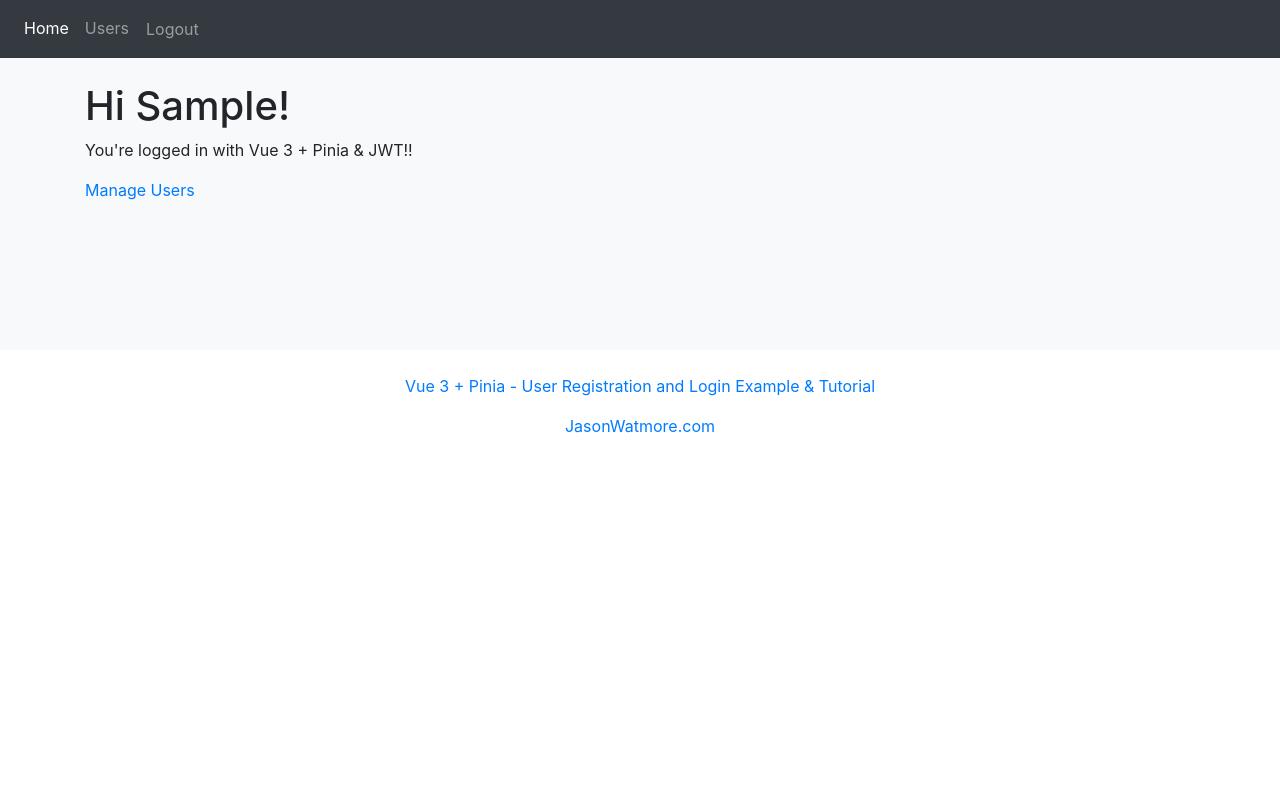
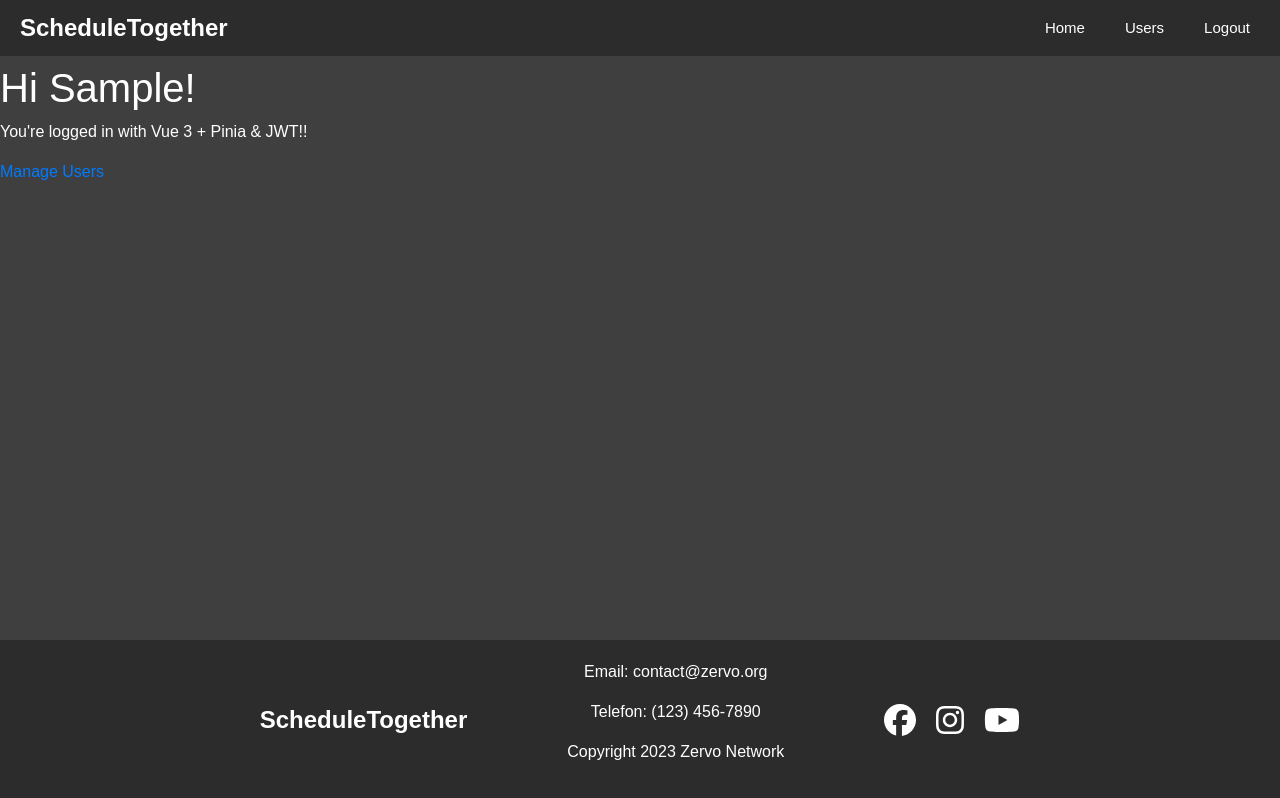
Before and after one commit to ZervoTheProtogen/schedule-together, a Vue app in the folder frontend/: page / in a window 1280 px wide. Built offline with nearby package versions, Linux system fonts and the light colour scheme; sample sign-in values are in the browser's storage.

Commit message:
Non-functional commit

```diff
--- a/frontend/index.html
+++ b/frontend/index.html
@@ -5,7 +5,7 @@
     <meta charset="UTF-8" />
     <link rel="icon" href="/favicon.ico" />
     <meta name="viewport" content="width=device-width, initial-scale=1.0" />
-    <title>Vue 3 + Pinia - User Registration and Login Example & Tutorial</title>
+    <title>ScheduleTogether</title>
 
     <!-- bootstrap css -->
     <link href="//netdna.bootstrapcdn.com/bootstrap/4.5.2/css/bootstrap.min.css" rel="stylesheet" />
@@ -14,16 +14,6 @@
 <body>
     <div id="app"></div>
     <script type="module" src="/src/main.ts"></script>
-
-    <!-- credits -->
-    <div class="text-center mt-4">
-        <p>
-            <a href="https://jasonwatmore.com/post/2022/07/25/vue-3-pinia-user-registration-and-login-example-tutorial">Vue 3 + Pinia - User Registration and Login Example & Tutorial</a>
-        </p>
-        <p>
-            <a href="https://jasonwatmore.com">JasonWatmore.com</a>
-        </p>
-    </div>
 </body>
 
 </html>
--- a/frontend/package.json
+++ b/frontend/package.json
@@ -12,6 +12,10 @@
     "format": "prettier --write src/"
   },
   "dependencies": {
+    "@fortawesome/fontawesome-svg-core": "^6.4.2",
+    "@fortawesome/free-brands-svg-icons": "^6.4.2",
+    "@fortawesome/free-solid-svg-icons": "^6.4.2",
+    "@fortawesome/vue-fontawesome": "^3.0.3",
     "pinia": "^2.1.6",
     "vee-validate": "^4.11.3",
     "vue": "^3.3.4",
--- a/frontend/src/App.vue
+++ b/frontend/src/App.vue
@@ -1,20 +1,83 @@
 <script setup>
-import { Nav, Alert } from '@/components';
+import { RouterLink, RouterView } from 'vue-router';
 import { useAuthStore } from '@/stores';
+import { Alert } from '@/components';
+
+import { library } from '@fortawesome/fontawesome-svg-core';
+import { faBars, faArrowRight } from '@fortawesome/free-solid-svg-icons';
+import { faFacebook, faInstagram, faYoutube } from '@fortawesome/free-brands-svg-icons';
+import { FontAwesomeIcon } from '@fortawesome/vue-fontawesome';
 
 const authStore = useAuthStore();
+
+library.add(faBars, faArrowRight, faFacebook, faInstagram, faYoutube);
 </script>
 
 <template>
-    <div class="app-container" :class="authStore.user && 'bg-light'">
-        <Nav />
-        <Alert />
-        <div class="container pt-4 pb-4">
-            <router-view />
+  <div id="app">
+    <nav class="navbar" v-show="authStore.user">
+      <div class="navbar-logo">ScheduleTogether</div>
+      <div class="navbar-menu">
+        <font-awesome-icon
+          class="menu-icon"
+          @click="toggleMenu"
+          :icon="isMenuOpen ? faArrowRight : faBars"
+        />
+      </div>
+      <div class="navbar-links">
+        <RouterLink to="/">Home</RouterLink>
+        <RouterLink to="/users">Users</RouterLink>
+        <a @click="authStore.logout()">Logout</a>
+      </div>
+    </nav>
+    <div v-show="authStore.user" class="side-menu" :class="{ 'open': isMenuOpen }">
+      <div class="side-menu-content">
+        <RouterLink class="side-menu-button" to="/" @click="closeMenu">Home</RouterLink>
+        <RouterLink class="side-menu-button" to="/users" @click="closeMenu">Users</RouterLink>
+        <button class="side-menu-button" @click="authStore.logout()">Logout</button>
+      </div>
+    </div>
+    <Alert />
+    <div class="content">
+      <div class="content-padding"></div>
+      <RouterView></RouterView>
+    </div>
+    <footer class="footer">
+      <div class="footer-content">
+        <div class="footer-logo">ScheduleTogether</div>
+        <div class="footer-contact-info">
+          <p>Email: contact@zervo.org</p>
+          <p>Telefon: (123) 456-7890</p>
+          <p>Copyright 2023 Zervo Network</p>
         </div>
-    </div>
+        <div class="footer-social-icons">
+          <a href="https://www.facebook.com/"><font-awesome-icon :icon="faFacebook" size="2xl" /></a>
+          <a href="https://www.instagram.com/"><font-awesome-icon :icon="faInstagram" size="2xl" /></a>
+          <a href="https://www.youtube.com"><font-awesome-icon :icon="faYoutube" size="2xl" /></a>
+        </div>
+      </div>
+    </footer>
+  </div>
 </template>
 
-<style>
-@import '@/assets/base.css';
-</style>
+<script>
+export default {
+  name: 'App',
+  data() {
+    return {
+      isMenuOpen: false,
+    };
+  },
+  methods: {
+    toggleMenu() {
+      this.isMenuOpen = !this.isMenuOpen;
+    },
+    closeMenu() {
+      this.isMenuOpen = false;
+    },
+  },
+  components: {
+    FontAwesomeIcon,
+  },
+};
+</script>
--- a/frontend/src/assets/base.css
+++ b/frontend/src/assets/base.css
@@ -1,3 +1,7 @@
+body {
+  color:#fff;
+}
+
 .app-container {
   min-height: 350px;
 }
--- a/frontend/src/assets/main.css
+++ b/frontend/src/assets/main.css
@@ -1,35 +1,224 @@
 @import './base.css';
 
-#app {
-  max-width: 1280px;
-  margin: 0 auto;
-  padding: 2rem;
-
-  font-weight: normal;
+:root {
+  --primary: #2c2c2c;
+  --primary-hover-link: #37ff05;
+  --primary-hover-button: #545454;
+  --foreground: #ffffff;
+  --foreground-alt: #ffffff;
+  --background: #3f3f3f;
+  --background-alt: #292929;
 }
 
-a,
-.green {
-  text-decoration: none;
-  color: hsla(160, 100%, 37%, 1);
-  transition: 0.4s;
+body {
+  margin: 0;
+  padding: 0;
+  font-family: Arial, sans-serif;
 }
 
-@media (hover: hover) {
-  a:hover {
-    background-color: hsla(160, 100%, 37%, 0.2);
+#app {
+  background-color: var(--background);
+  display: flex;
+  flex-direction: column;
+  min-height: 100vh;
+}
+
+main {
+  color: var(--foreground);
+  text-align: center;
+}
+
+.title {
+  color: var(--foreground-alt);
+  font-size: 45px;
+  font-weight: bold;
+  text-shadow: 2px 2px 4px #000000;
+}
+
+.navbar {
+  background-color: var(--primary);
+  color: var(--foreground-alt);
+  position: fixed;
+  top: 0;
+  left: 0;
+  width: 100%;
+  z-index: 1000;
+  display: flex;
+  justify-content: space-between;
+  align-items: center;
+  padding: 10px 20px;
+}
+
+.navbar-logo {
+  font-size: 24px;
+  font-weight: bold;
+}
+
+.navbar-menu {
+  display: none; /* Hide on normal screens */
+}
+
+.menu-icon {
+  font-size: 24px;
+  cursor: pointer;
+}
+
+.navbar-links {
+  display: flex;
+  gap: 20px;
+}
+
+.navbar a {
+  color: var(--foreground-alt);
+  border-radius: 15px;
+  padding: 5px 10px;
+  font-size:15px;
+  text-decoration: none;
+  transition: color 0.3s;
+}
+
+.navbar a:hover {
+  color: var(--foreground-alt);
+  background-color: var(--primary-hover-button);
+}
+
+.content {
+  display: flex;
+  flex-direction: column;
+  flex: 1;
+}
+
+.content-wrapper {
+  position: relative; /* Set the position to something other than static */
+  z-index: 1; /* Ensure the content is stacked above the background */
+}
+
+.content-padding {
+  height: 34px; /* Adjust this to match the navbar's height */
+}
+
+.content-spacer-smaller {
+  height: 25px;
+}
+
+.content-spacer-small {
+  height: 50px;
+}
+
+.content-spacer-normal {
+  height: 100px;
+}
+
+.content-spacer-large {
+  height: 200px;
+}
+
+.content-spacer-larger {
+  height: 300px;
+}
+
+.content-block-full {
+  padding: 20px;
+  background-color: var(--background);
+  font-size:17px;
+}
+
+.footer {
+  position: relative;
+  background-color: var(--primary);;
+  color: var(--foreground-alt);
+  text-align: center;
+  padding: 20px;
+  z-index: 1;
+}
+
+.footer-content {
+  display: flex;
+  justify-content: center;
+  align-items: center;
+  flex-wrap: wrap;
+  gap: 100px;
+}
+
+.footer-logo {
+  font-size: 24px;
+  font-weight: bold;
+}
+
+.footer-contact-info {
+  text-align: center;
+  max-width: 300px;
+}
+
+.footer-social-icons {
+  display: flex;
+  gap: 20px;
+}
+
+.footer-social-icons a {
+  color: var(--foreground-alt)
+}
+
+/* Add the updated CSS for the menu here */
+@media screen and (max-width: 768px) {
+  /* Show the menu on small screens */
+  .navbar-links {
+    display: none;
+  }
+  .navbar-menu {
+    display: flex;
+    gap: 20px;
+  }
+
+  .content-padding {
+    height: 55px; /* Adjust this to match the navbar's height */
+  }
+
+  .footer-content {
+    flex-direction: column;
+    gap: 10px;
+  }
+
+  /* Add the updated CSS for the side menu here */
+  .side-menu {
+    position: fixed;
+    top: 0;
+    right: -250px; /* Initially off-screen from the right */
+    width: 250px;
+    height: 100%;
+    background-color: var(--background-alt);
+    transition: right 0.3s ease;
+    z-index: 999;
+  }
+
+  .side-menu.open {
+    right: 0; /* Move in when open */
+  }
+
+  .side-menu-content {
+    display: flex;
+    flex-direction: column;
+    padding: 20px;
+    padding-top: 70px; /* Adjust this value to match the navbar's height */
+  }
+
+  .side-menu-button {
+    display: block;
+    padding: 10px 20px;
+    background-color: var(--primary);;
+    color: var(--foreground-alt);
+    border: none;
+    border-radius: 10px;
+    text-decoration: none;
+    font-size: 17px;
+    cursor: pointer;
+    margin-bottom: 10px;
+    text-align: center;
+  }
+
+  .side-menu-button:hover {
+    background-color: var(--primary-hover-button);
+    color:var(--foreground);
+    text-decoration: none;
   }
 }
-
-@media (min-width: 1024px) {
-  body {
-    display: flex;
-    place-items: center;
-  }
-
-  #app {
-    display: grid;
-    grid-template-columns: 1fr 1fr;
-    padding: 0 2rem;
-  }
-}
--- a/frontend/src/main.ts
+++ b/frontend/src/main.ts
@@ -1,3 +1,5 @@
+import './assets/main.css'
+
 import { createApp } from 'vue';
 import { createPinia } from 'pinia';
 
--- a/frontend/src/views/account/LoginView.vue
+++ b/frontend/src/views/account/LoginView.vue
@@ -17,6 +17,10 @@ async function onSubmit(values) {
 </script>
 
 <template>
+    <div style="text-align: center;">
+        <a class="title">ScheduleTogether</a>
+    </div>
+    <div class="content-spacer-smaller"></div>
     <div class="card m-3">
         <h4 class="card-header">Login</h4>
         <div class="card-body">
```
Also changed, not shown: 1 other file (tests, documents, lock files or other folders).
